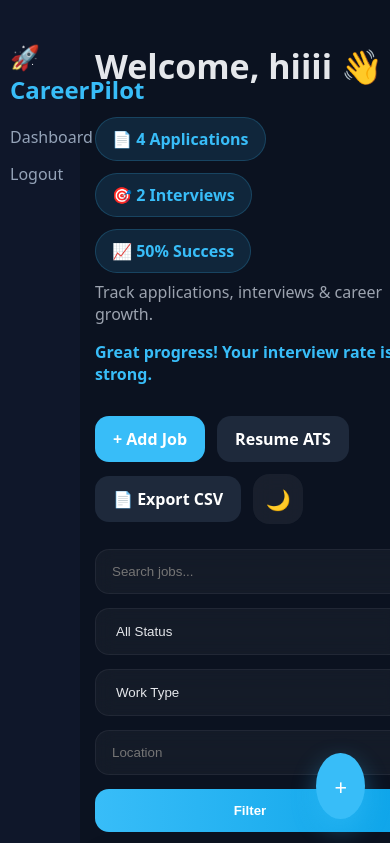
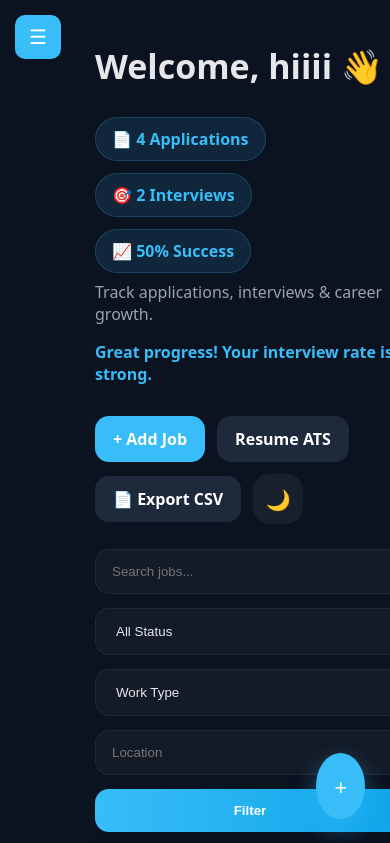
Before and after one commit to AuraStackk/CareerPilot, a Flask app: page /dashboard in a window 390 px wide; the page is wider, and only the part inside the window is pictured. Shown: the top 843 px of that part. Run offline with Flask 3, Linux system fonts and the light colour scheme; a user stored in the database is signed in.

Commit message:
mobile fix

```diff
--- a/static/dashboard.css
+++ b/static/dashboard.css
@@ -919,3 +919,76 @@
 .detail-layout{
     display:block;
 }
+
+/* ===== MOBILE ===== */
+
+.menu-btn{
+    display:none;
+}
+
+@media (max-width:768px){
+
+    .menu-btn{
+        display:block;
+        position:fixed;
+        top:15px;
+        left:15px;
+        z-index:9999;
+        background:#38bdf8;
+        color:white;
+        border:none;
+        padding:10px 14px;
+        border-radius:10px;
+        font-size:20px;
+        cursor:pointer;
+    }
+
+    .sidebar{
+        position:fixed;
+        left:-260px;
+        top:0;
+        width:250px;
+        height:100vh;
+        z-index:999;
+        transition:.3s;
+    }
+
+    .sidebar.show{
+        left:0;
+    }
+
+    .main-content{
+        margin-left:0 !important;
+        width:100%;
+        padding:70px 15px 15px;
+    }
+
+    .hero h1{
+        font-size:38px;
+    }
+
+    .action-buttons{
+        flex-direction:column;
+    }
+
+    .action-buttons a,
+    .action-buttons button{
+        width:100%;
+    }
+
+    .stats{
+        flex-direction:column;
+    }
+
+    .charts-grid{
+        grid-template-columns:1fr;
+    }
+
+    .kanban-board{
+        flex-direction:column;
+    }
+
+    .kanban-column{
+        min-width:100%;
+    }
+}
--- a/static/dashboard.js
+++ b/static/dashboard.js
@@ -267,3 +267,7 @@
     }
 
 }, 3000);
+
+function toggleSidebar() {
+    document.querySelector(".sidebar").classList.toggle("show");
+}
--- a/templates/dashboard.html
+++ b/templates/dashboard.html
@@ -13,6 +13,8 @@
 </head>
 
 <body class="dashboard-layout">
+
+<button class="menu-btn" onclick="toggleSidebar()">☰</button>
 
 <!-- SIDEBAR -->
 <div class="sidebar">
```
